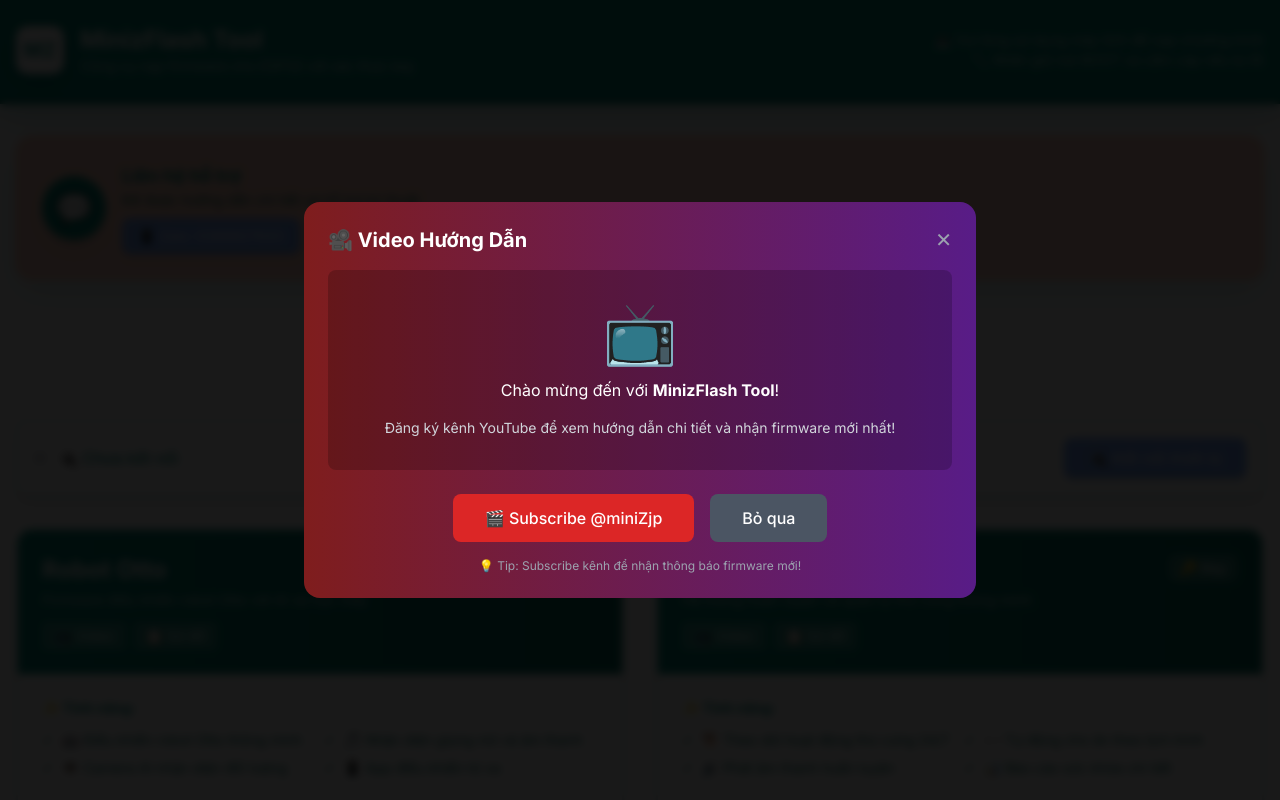
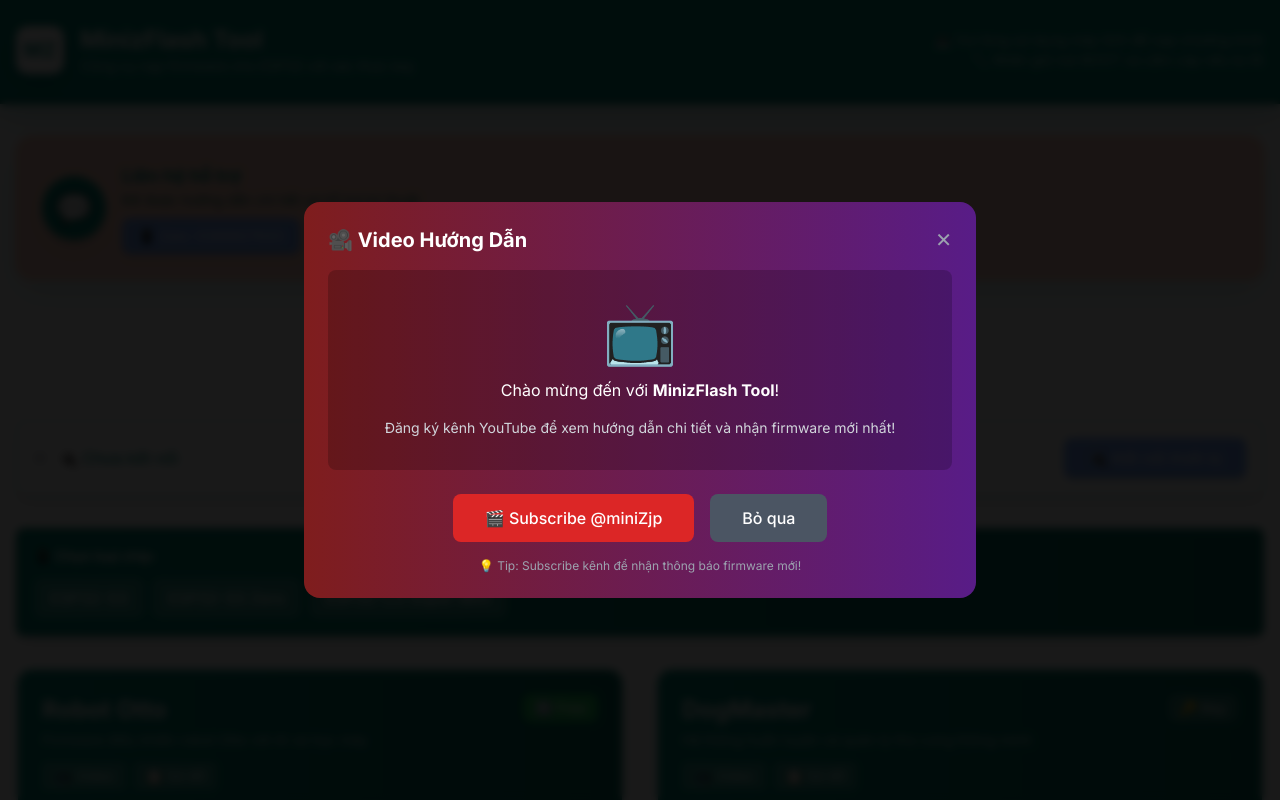
Before and after one commit to nguyenconghuy2904-source/esp32-flash-tool, a Next.js app: page / in a window 1280 px wide. Shown: the top 800 px of the page. Built offline with nearby package versions, Linux system fonts and the light colour scheme.

Commit message:
Add chip selector bar above firmware grid - Users can filter by chip type - Show ESP32-S3, S3-Zero, C3-Super-Mini buttons - Active chip highlighted with white background

```diff
--- a/src/app/page.tsx
+++ b/src/app/page.tsx
@@ -418,6 +418,26 @@
                   🔌 Ngắt kết nối
                 </button>
               )}
+            </div>
+          </div>
+
+          {/* Chip Selector Bar */}
+          <div className="mb-8 p-4 bg-gradient-to-r from-primary to-primary-dark rounded-lg shadow-lg border-2 border-primary-dark">
+            <p className="text-white font-bold mb-3 text-sm">📱 Chọn loại chip:</p>
+            <div className="flex flex-wrap gap-2">
+              {CHIPS.map((chip) => (
+                <button
+                  key={chip.id}
+                  onClick={() => setSelectedChip(chip.id)}
+                  className={`px-4 py-2 rounded-lg font-medium transition-all ${
+                    selectedChip === chip.id
+                      ? 'bg-white text-primary shadow-lg scale-105'
+                      : 'bg-white/20 text-white hover:bg-white/30'
+                  }`}
+                >
+                  {chip.name}
+                </button>
+              ))}
             </div>
           </div>
 
```
